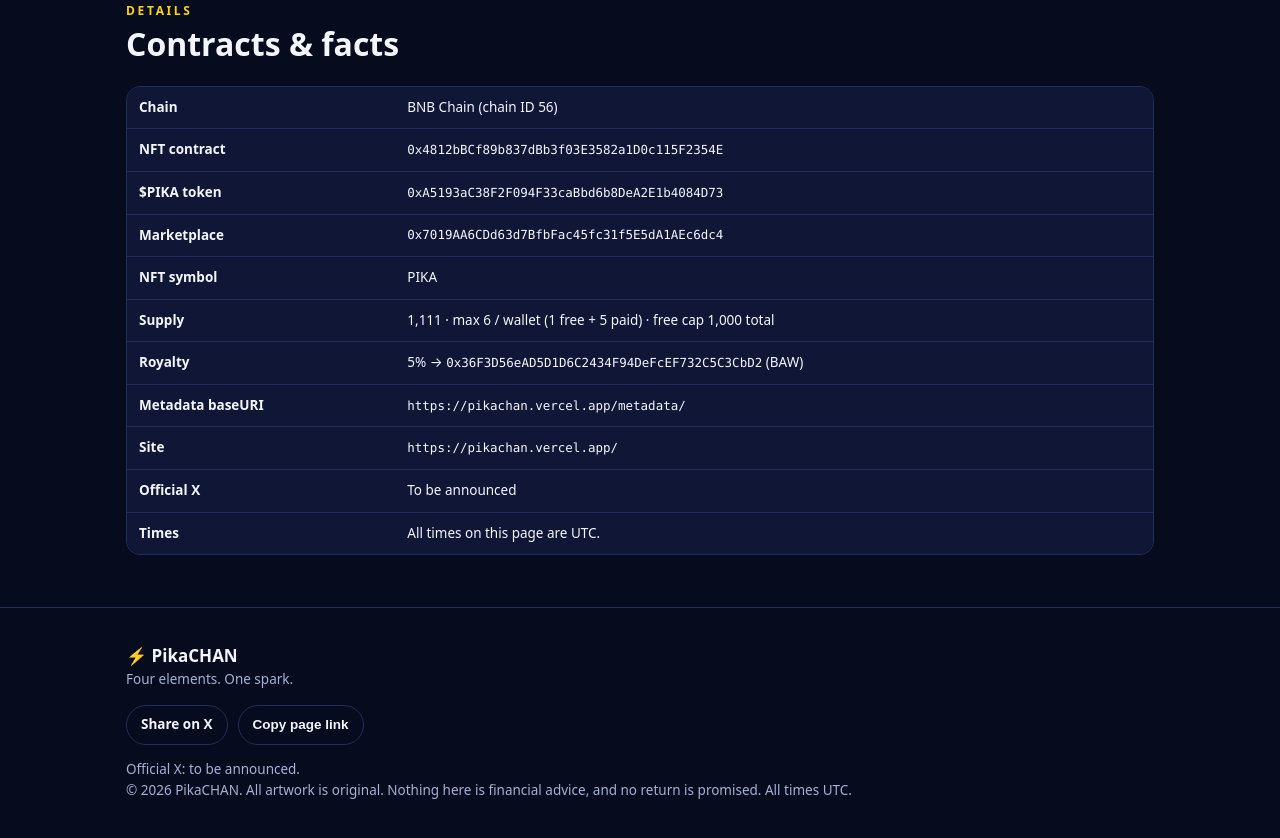
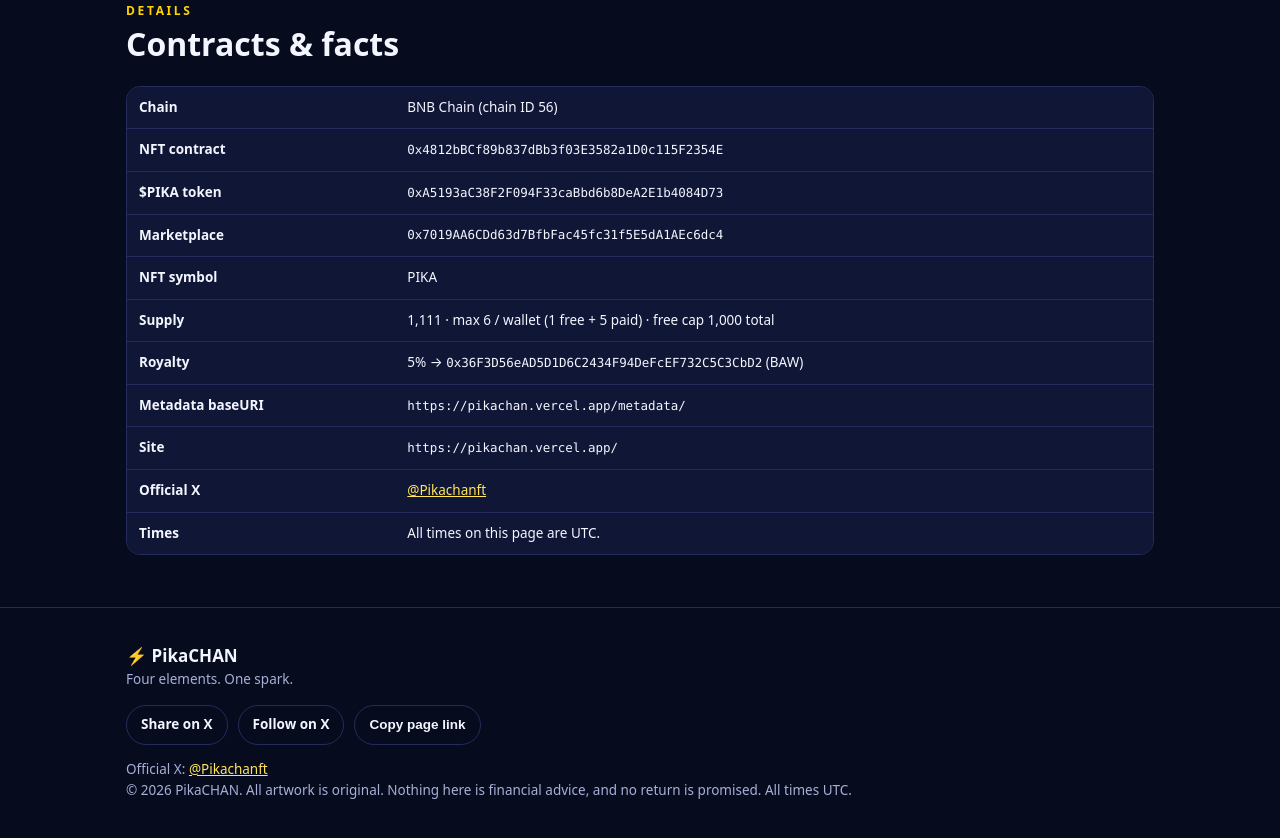
Before and after one commit to akungamesatu6-crypto/Pikachan, a plain HTML site: page index.html in a window 1280 px wide. Shown: the part 10552-11390 px from the top of the page. Drawn offline with Linux system fonts and the light colour scheme; no server answers.

Commit message:
PikaCHAN: link official X @Pikachanft on page + market footer

```diff
--- a/index.html
+++ b/index.html
@@ -557,7 +557,7 @@ footer{border-top:1px solid var(--line);padding:34px 0 90px;color:var(--muted);f
           <tr><td><b>Royalty</b></td><td>5% → <span class="mono">0x36F3D56eAD5D1D6C2434F94DeFcEF732C5C3CbD2</span> (BAW)</td></tr>
           <tr><td><b>Metadata baseURI</b></td><td class="mono">https://pikachan.vercel.app/metadata/</td></tr>
           <tr><td><b>Site</b></td><td class="mono">https://pikachan.vercel.app/</td></tr>
-          <tr><td><b>Official X</b></td><td>To be announced</td></tr>
+          <tr><td><b>Official X</b></td><td><a href="https://x.com/Pikachanft" target="_blank" rel="noopener">@Pikachanft</a></td></tr>
           <tr><td><b>Times</b></td><td>All times on this page are UTC.</td></tr>
         </tbody>
       </table>
@@ -570,9 +570,10 @@ footer{border-top:1px solid var(--line);padding:34px 0 90px;color:var(--muted);f
     <p><b style="font-size:17px;color:var(--ink)">⚡ PikaCHAN</b><br><span data-i18n="footTag">Four elements. One spark.</span></p>
     <div class="share-row">
       <a class="btn small ghost" id="shareX" href="#" target="_blank" rel="noopener">Share on X</a>
+      <a class="btn small ghost" href="https://x.com/Pikachanft" target="_blank" rel="noopener">Follow on X</a>
       <button class="btn small ghost" id="copyLinkBtn" type="button" data-i18n="copyLink">Copy page link</button>
     </div>
-    <p><span data-i18n="footX">Official X: to be announced.</span><br>© 2026 PikaCHAN. All artwork is original. Nothing here is financial advice, and no return is promised. All times UTC.</p>
+    <p><span data-i18n="footX">Official X: <a href="https://x.com/Pikachanft" target="_blank" rel="noopener">@Pikachanft</a></span><br>© 2026 PikaCHAN. All artwork is original. Nothing here is financial advice, and no return is promised. All times UTC.</p>
   </div>
 </footer>
 
@@ -758,7 +759,7 @@ const I18N = {
   detKicker: { en: "Details", ja: "詳細" },
   detTitle: { en: "Contracts & facts", ja: "コントラクトと事実" },
   footTag: { en: "Four elements. One spark.", ja: "四つの元素。ひとつの火花。" },
-  footX: { en: "Official X: to be announced.", ja: "公式X：近日発表。" },
+  footX: { en: "Official X: <a href='https://x.com/Pikachanft' target='_blank' rel='noopener'>@Pikachanft</a>", ja: "公式X：<a href='https://x.com/Pikachanft' target='_blank' rel='noopener'>@Pikachanft</a>" },
   copyLink: { en: "Copy page link", ja: "ページリンクをコピー" },
   fabMint: { en: "⚡ Mint", ja: "⚡ ミント" }
 };
```
Also changed, not shown: market.html (+2 -2 lines).
